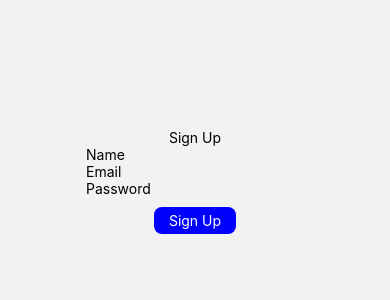
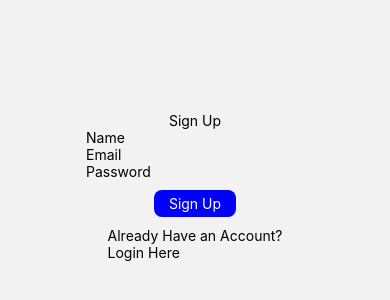
Before and after one commit to jonahBerlyne/insta-clone-app, a React Native app: screen / in a window 390 px wide. Shown: the part 236-536 px from the top of the page. Built offline with nearby package versions, Linux system fonts and the light colour scheme; no server answers.

Commit message:
added login functionality

```diff
--- a/src/Screens/AuthScreens/LoginScreen.tsx
+++ b/src/Screens/AuthScreens/LoginScreen.tsx
@@ -1,9 +1,48 @@
-import React, { FC } from 'react'
+import React, { FC, useState } from 'react';
+import { View, Text, StyleSheet, Alert, TextInput, TouchableOpacity } from 'react-native';
+import fireDB from "../../firebaseConfig";
+import { getAuth, signInWithEmailAndPassword } from 'firebase/auth';
+import Button from '../../Components/Button';
 
-const LoginScreen: FC = () => {
+const LoginScreen: FC = ({ navigation }) => {
+
+  const [email, setEmail] = useState<string>("");
+  const [password, setPassword] = useState<string>("");
+  const auth = getAuth();
+
+  const login = async () => {
+    if (email && password) {
+      try {
+        await signInWithEmailAndPassword(auth, email, password);
+        Alert.alert("Logged in");
+      } catch (err) {
+        Alert.alert(`Login error: ${err}`);
+      }
+    }
+  }
+
   return (
-    <div>LoginScreen</div>
+    <View style={styles.container}>
+      <Text>Login</Text>
+      <TextInput placeholder='Email' keyboardType='default' value={email} onChangeText={text => setEmail(text)} />
+      <TextInput placeholder='Password' keyboardType='default' value={password} secureTextEntry onChangeText={text => setPassword(text)} />
+      <Button title="Login" onPress={login} />
+      <View>
+        <Text>Don't Have an Account?</Text>
+        <TouchableOpacity onPress={() => navigation.navigate("register")}>
+          <Text>Sign Up Here</Text>
+        </TouchableOpacity>
+      </View>
+    </View>
   );
 }
 
 export default LoginScreen;
+
+const styles = StyleSheet.create({
+  container: {
+    flex: 1,
+    justifyContent: 'center',
+    alignItems: 'center'
+  }
+});
--- a/src/Screens/AuthScreens/RegisterScreen.tsx
+++ b/src/Screens/AuthScreens/RegisterScreen.tsx
@@ -1,11 +1,11 @@
 import React, { FC, useState, useEffect } from 'react';
-import { View, Text, StyleSheet, Alert, TextInput } from 'react-native';
+import { View, Text, StyleSheet, Alert, TextInput, TouchableOpacity } from 'react-native';
 import fireDB from "../../firebaseConfig";
 import { getAuth, createUserWithEmailAndPassword } from "firebase/auth";
 import { doc, setDoc } from 'firebase/firestore';
 import Button from '../../Components/Button';
 
-const RegisterScreen: FC = () => {
+const RegisterScreen: FC = ({ navigation }) => {
 
   const [name, setName] = useState<string>("");
   const [email, setEmail] = useState<string>("");
@@ -36,6 +36,12 @@ const RegisterScreen: FC = () => {
       <TextInput placeholder='Email' keyboardType='default' value={email} onChangeText={text => setEmail(text)} />
       <TextInput placeholder='Password' keyboardType='default' value={password} secureTextEntry onChangeText={text => setPassword(text)} />
       <Button title="Sign Up" onPress={register} />
+      <View>
+        <Text>Already Have an Account?</Text>
+        <TouchableOpacity onPress={() => navigation.navigate("login")}>
+          <Text>Login Here</Text>
+        </TouchableOpacity>
+      </View>
     </View>
   )
 }
```
Also changed, not shown: src/Components/Login.ts (deleted), src/Components/Register.ts (deleted).
